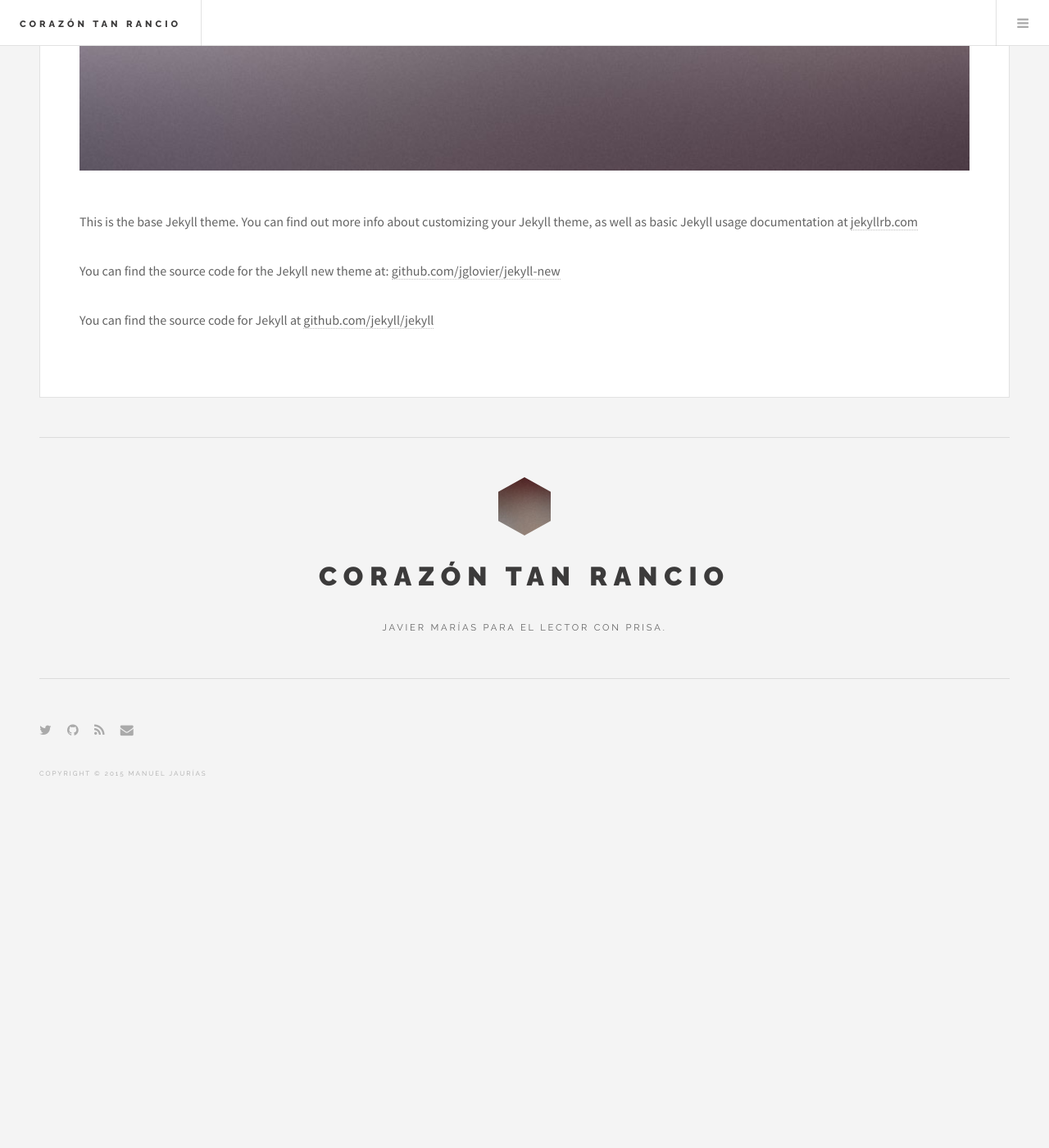
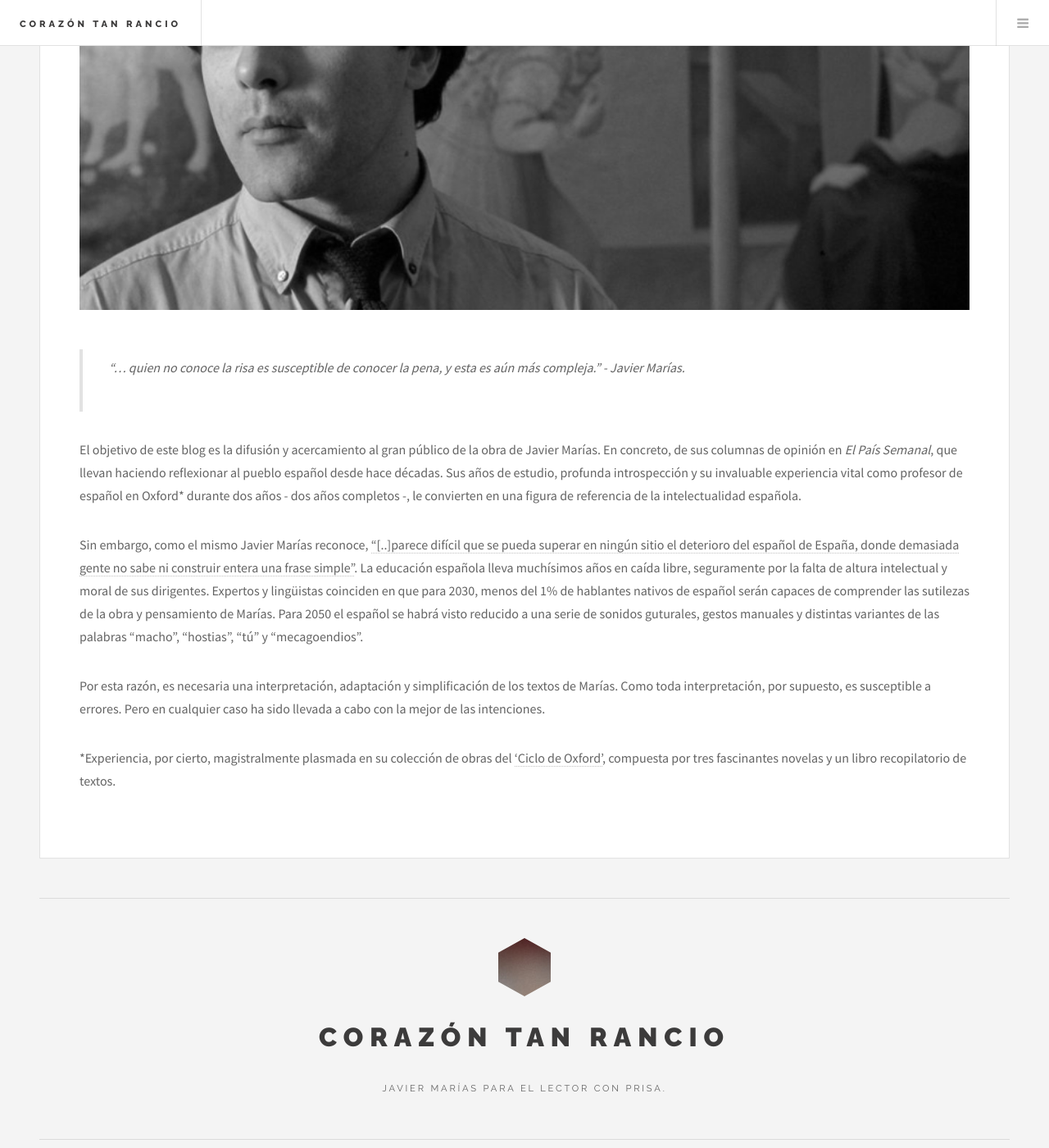
Before and after one commit to corazontanrancio/corazontanrancio.github.io, a Jekyll site: the page built from about.md, in a window 1280 px wide and 1400 px high, scrolled down 539 px. Shown: the whole window at 82% size. Built offline with Jekyll 4.4.1, drawn with Linux system fonts in a browser that asks for light colours; nearby versions of some CDN libraries; library files that are not in the unit come from our copies; before the commit the page ends 1553 px from its top, so only the background shows below that.

Commit message:
added about

```diff
--- a/about.md
+++ b/about.md
@@ -1,12 +1,16 @@
 ---
 layout: no-about-page
-title: About
+title: Acerca del blog
 permalink: /about/
-image: /images/pic02.jpg
+image: /images/marias.png
 ---
+> "... quien no conoce la risa es susceptible de conocer la pena, y esta es aún más compleja."  - Javier Marías.
 
-This is the base Jekyll theme. You can find out more info about customizing your Jekyll theme, as well as basic Jekyll usage documentation at [jekyllrb.com](http://jekyllrb.com/)
 
-You can find the source code for the Jekyll new theme at: [github.com/jglovier/jekyll-new](https://github.com/jglovier/jekyll-new)
+El objetivo de este blog es la difusión y acercamiento al gran público de la obra de Javier Marías. En concreto, de sus columnas de opinión en _El País Semanal_, que llevan haciendo reflexionar al pueblo español desde hace décadas. Sus años de estudio, profunda introspección y su invaluable experiencia vital como profesor de español en Oxford* durante dos años - dos años completos -, le convierten en una figura de referencia de la intelectualidad española.
 
-You can find the source code for Jekyll at [github.com/jekyll/jekyll](https://github.com/jekyll/jekyll)
+Sin embargo, como el mismo Javier Marías reconoce, ["[..]parece difícil que se pueda superar en ningún sitio el deterioro del español de España, donde demasiada gente no sabe ni construir entera una frase simple"](http://cultura.elpais.com/cultura/2010/03/03/actualidad/1267570807_850215.html). La educación española lleva muchísimos años en caída libre, seguramente por la falta de altura intelectual y moral de sus dirigentes. Expertos y lingüistas coinciden en que para 2030, menos del 1% de hablantes nativos de español serán capaces de comprender las sutilezas de la obra y pensamiento de Marías. Para 2050 el español se habrá visto reducido a una serie de sonidos guturales, gestos manuales y distintas variantes de las palabras "macho", "hostias", "tú" y "mecagoendios".
+
+Por esta razón, es necesaria una interpretación, adaptación y simplificación de los textos de Marías. Como toda interpretación, por supuesto, es susceptible a errores. Pero en cualquier caso ha sido llevada a cabo con la mejor de las intenciones.
+
+*Experiencia, por cierto, magistralmente plasmada en su colección de obras del ['Ciclo de Oxford'](http://www.casadellibro.com/libro-ciclo-de-oxford-incluye-los-titulos-todas-las-almas-negra-espa-lda-del-tiempo-tu-rostro-manana/9788464026002/2195404), compuesta por tres fascinantes novelas y un libro recopilatorio de textos.
```
Also changed, not shown: _posts/2015-12-27-soldados-sin-riesgo.md (renamed from _posts/2015-12-27-post-de-prueba.md, +1 -1 lines), images/marias.png (added).
